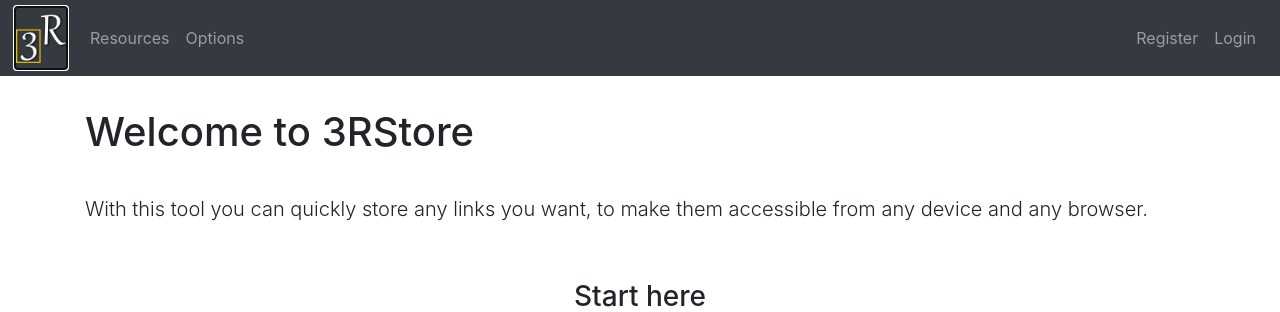
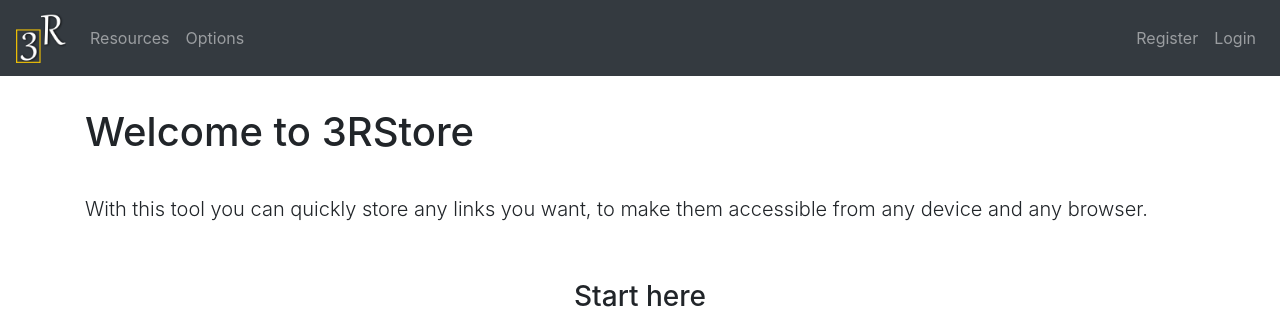
Before and after one commit to TsimpDim/3RStore, a Flask app: page / in a window 1280 px wide, with the restyled element focused. Shown: the top 312 px of the page. Run offline with Flask 2, Linux system fonts and the light colour scheme; parts of the project's set-up code (start-up, migrations or seed data) failed here and were passed over; some libraries are stand-ins or nearby versions.

Commit message:
Removed dotted outlines on focus

```diff
--- a/_3RStore/static/css/_navbar.css
+++ b/_3RStore/static/css/_navbar.css
@@ -1,3 +1,11 @@
+a:focus {
+    outline: none;
+}
+
+.navbar-toggler:focus {
+    outline: none;
+}
+
 nav{
     margin-bottom: 2em;
 }
```
